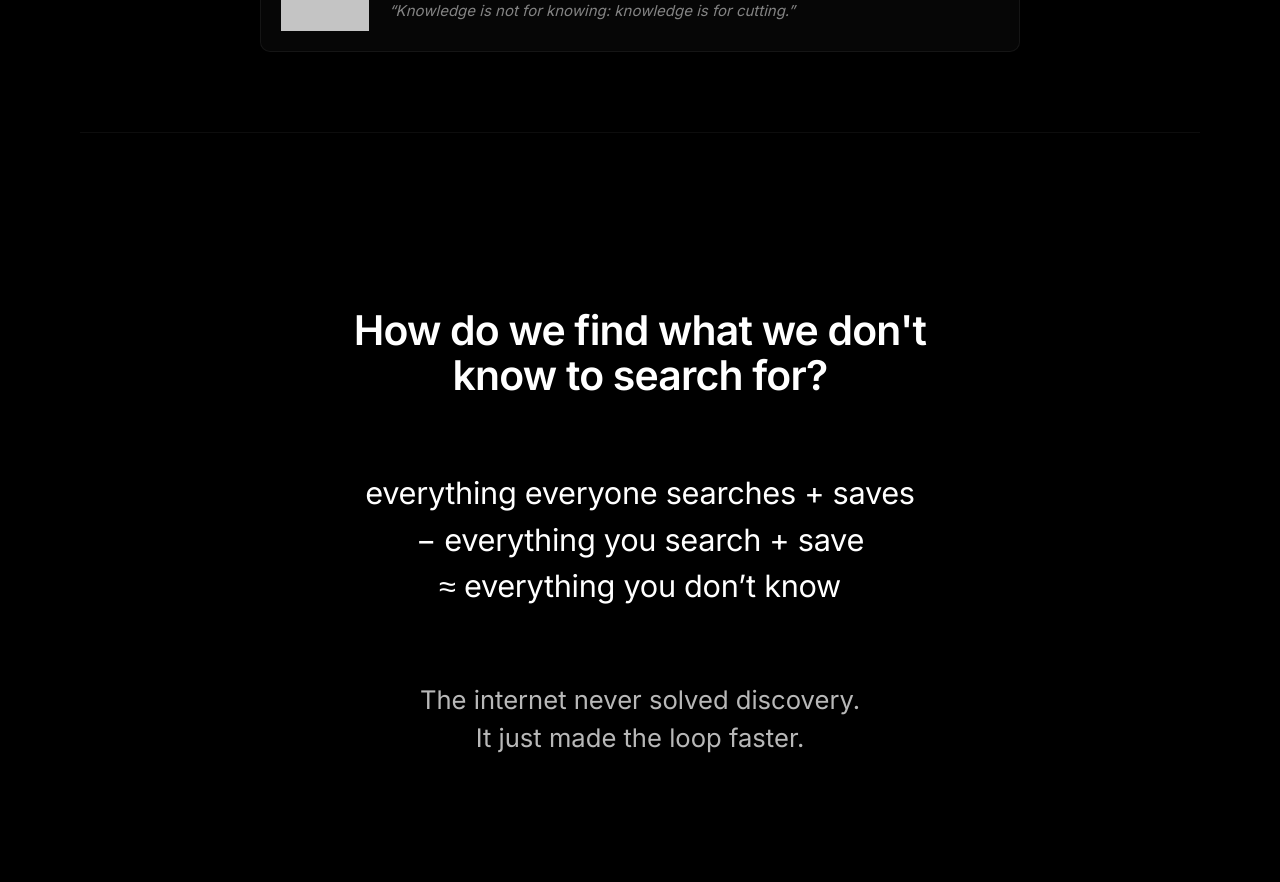
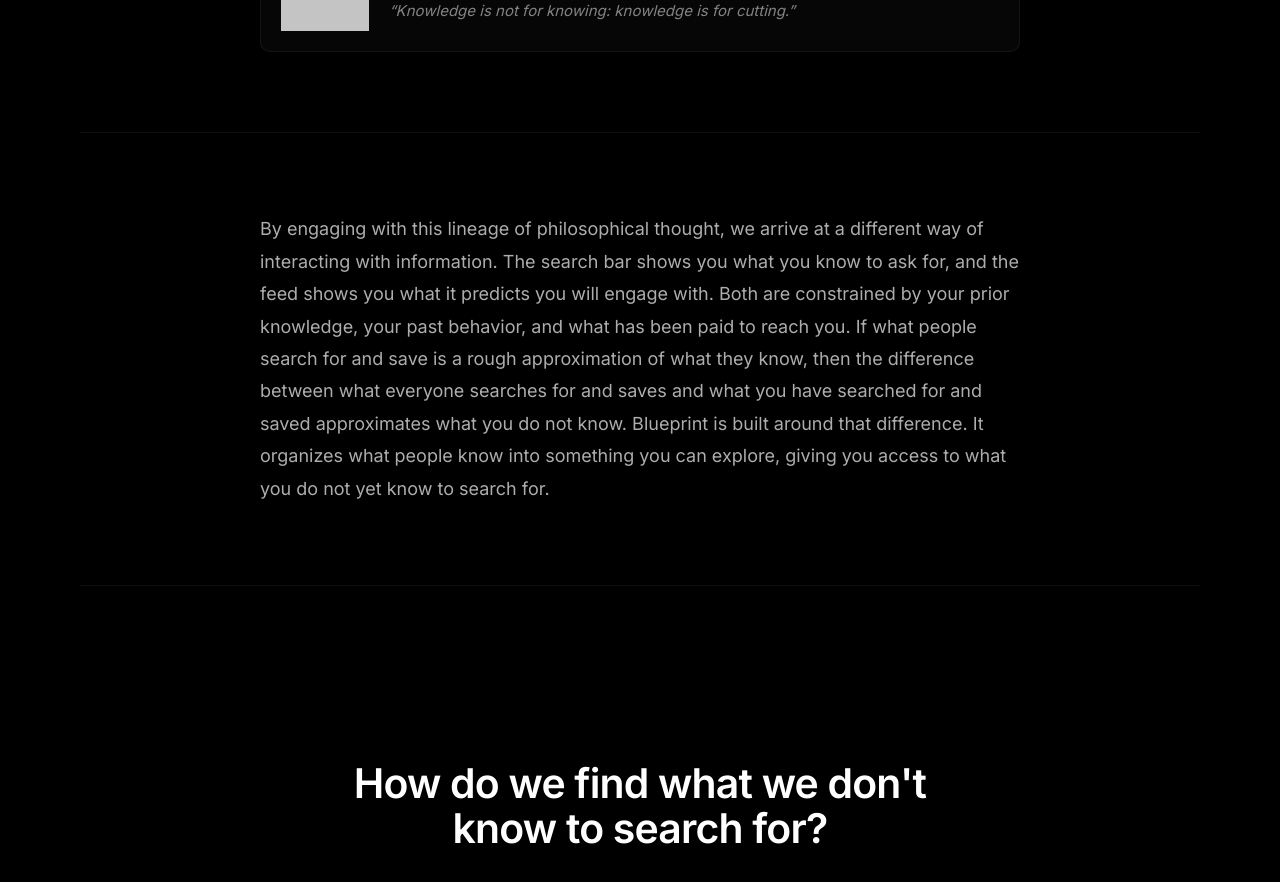
Before and after one commit to sn-ux/blueprint, a Next.js app: page /philosophy in a window 1280 px wide. Shown: the part 2440-3322 px from the top of the page. Built offline with nearby package versions, Linux system fonts and the light colour scheme; grey boxes are pictures that could not be loaded.

Commit message:
Convert philosophy sections into expandable timeline cards

```diff
--- a/app/philosophy/page.tsx
+++ b/app/philosophy/page.tsx
@@ -541,6 +541,29 @@ export default function PhilosophyPage() {
         </div>
       </section>
 
+      {/* ══ CONCLUDING PARAGRAPH ════════════════════════════════════════════ */}
+      <section
+        style={{
+          ...FB,
+          borderTop: "1px solid rgba(255,255,255,0.05)",
+          padding:   "80px 24px 80px",
+        }}
+      >
+        <FadeIn style={{ maxWidth: 760, margin: "0 auto" }}>
+          <p
+            style={{
+              fontSize:   "clamp(15px, 1.5vw, 18px)",
+              fontWeight: 400,
+              lineHeight: 1.8,
+              color:      "rgba(255,255,255,0.68)",
+              margin:     0,
+            }}
+          >
+            By engaging with this lineage of philosophical thought, we arrive at a different way of interacting with information. The search bar shows you what you know to ask for, and the feed shows you what it predicts you will engage with. Both are constrained by your prior knowledge, your past behavior, and what has been paid to reach you. If what people search for and save is a rough approximation of what they know, then the difference between what everyone searches for and saves and what you have searched for and saved approximates what you do not know. Blueprint is built around that difference. It organizes what people know into something you can explore, giving you access to what you do not yet know to search for.
+          </p>
+        </FadeIn>
+      </section>
+
       {/* ══ FINAL SECTION ════════════════════════════════════════════════════ */}
       <section
         style={{
```
